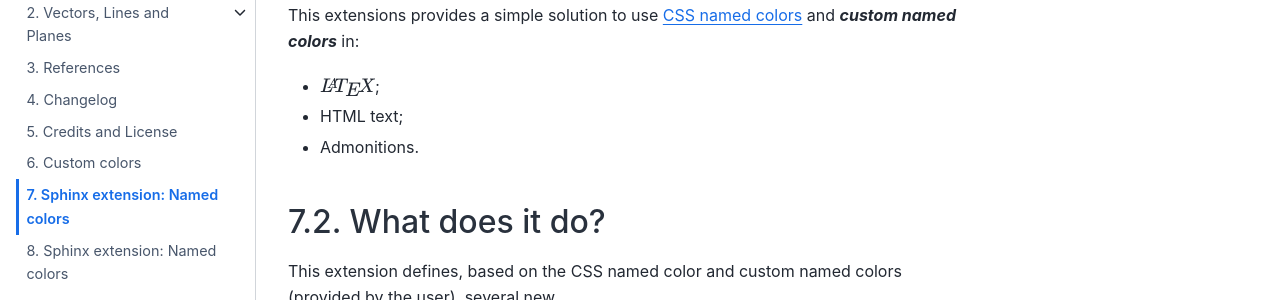
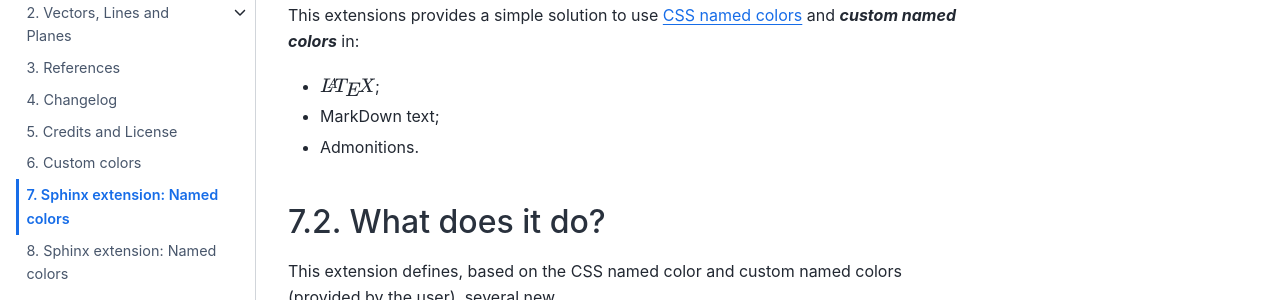
Before and after one commit to douden/test_book_from_template, a Jupyter Book: the page built from book/readme_manual.md, in a window 1280 px wide and 900 px high. Shown: the part 421-721 px from the top of the window. Built offline with Jupyter Book 1.0.4 settings and Sphinx 7.4.7 and the Sphinx Book theme 1.1.4, drawn with Linux system fonts in a browser that asks for light colours; pages that are not in the unit, such as notebooks, are missing from menus; comment, search, counter and statistics services are not loaded; cross-references to code outside the pages are shown as plain code; some of the changed text lies outside the part shown.

Commit message:
HTML > MarkDown

```diff
--- a/book/readme_manual.md
+++ b/book/readme_manual.md
@@ -11,7 +11,7 @@ This section is useful for user type 3-5.
 
 This extensions provides a simple solution to use [CSS named colors](https://developer.mozilla.org/en-US/docs/Web/CSS/named-color) and ___custom named colors___ in:
 - $\LaTeX$;
-- HTML text;
+- MarkDown text;
 - Admonitions.
 
 ## What does it do?
@@ -182,7 +182,7 @@ Some examples of [CSS named colors](https://developer.mozilla.org/en-US/docs/Web
 	 - $\lightanddark{\sum}_{n=1}^\infty$
 ::::
 
-### HTML text colors
+### MarkDown text colors
 
 The CSS/custom named colors can be somewhat combined with strong and emphasis as shown in the table.
 
```
Also changed, not shown: book/readme_repo.md (+1 -1 lines).
